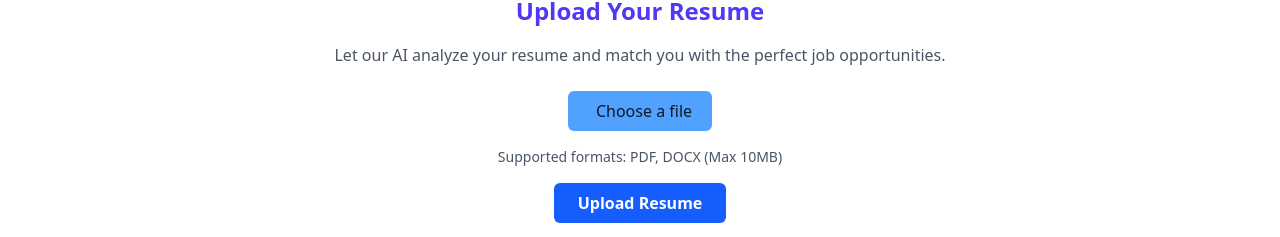
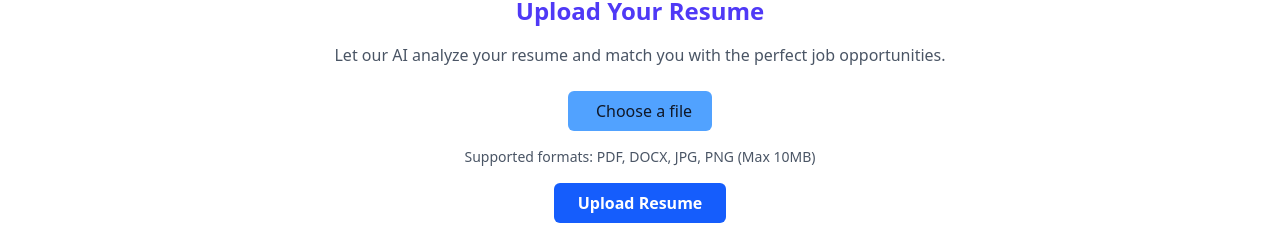
Before and after one commit to Anshulkavi/CareerCraft, a React (Vite) app in the folder my-project/: page / in a window 1280 px wide. Shown: the part 1068-1305 px from the top of the page. Built offline with nearby package versions, Linux system fonts and the light colour scheme.

Commit message:
Update ResumeUpload component to add image input support and preview

```diff
--- a/my-project/src/components/ResumeUpload.jsx
+++ b/my-project/src/components/ResumeUpload.jsx
@@ -134,7 +134,7 @@ function ResumeUpload() {
             type="file"
             id="resumeFile"
             name="resume"
-            accept=".pdf,.docx"
+            accept=".pdf,.docx,.jpg,.jpeg,.png"
             required
             ref={resumeFileRef}
             className="absolute left-[-9999px]"
@@ -150,7 +150,7 @@ function ResumeUpload() {
         </div>
 
         <p className="text-sm text-gray-600 dark:text-gray-300">
-          Supported formats: PDF, DOCX (Max 10MB)
+          Supported formats: PDF, DOCX, JPG, PNG (Max 10MB)
         </p>
 
         <button
```
